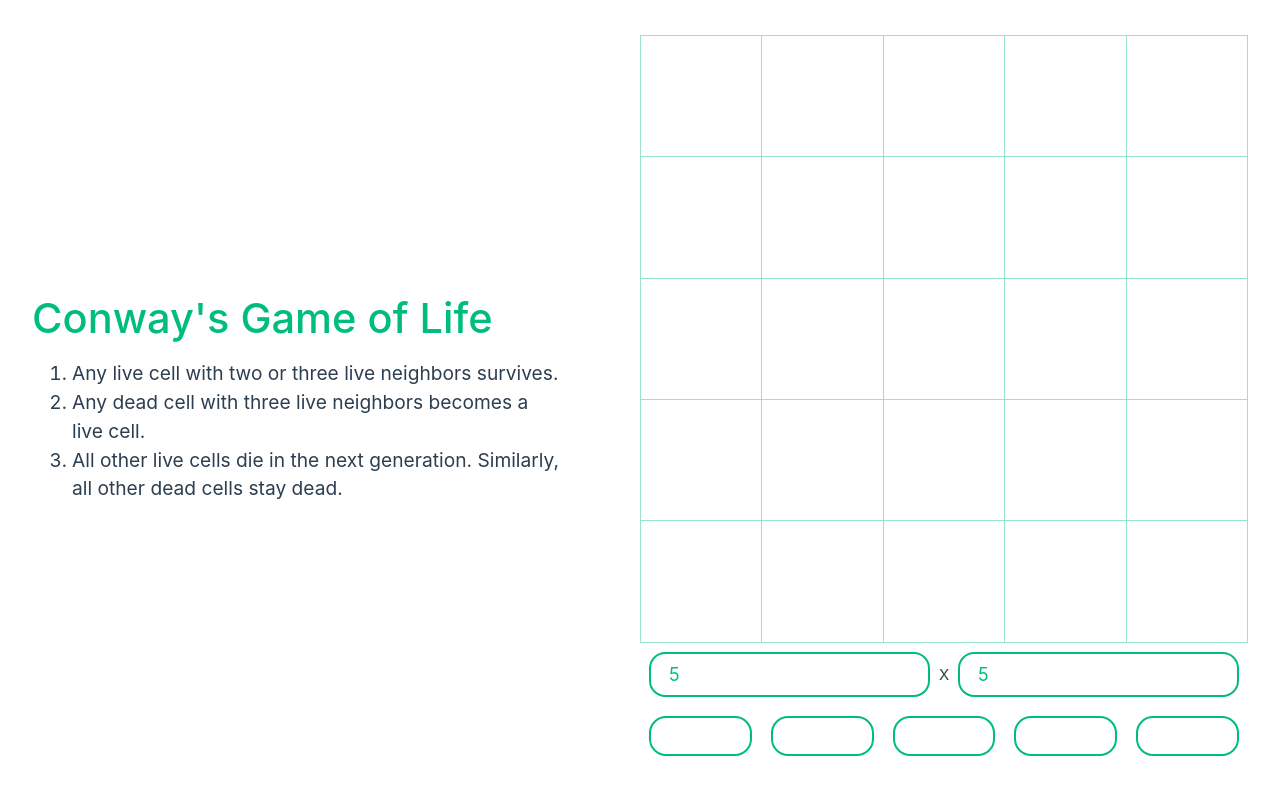
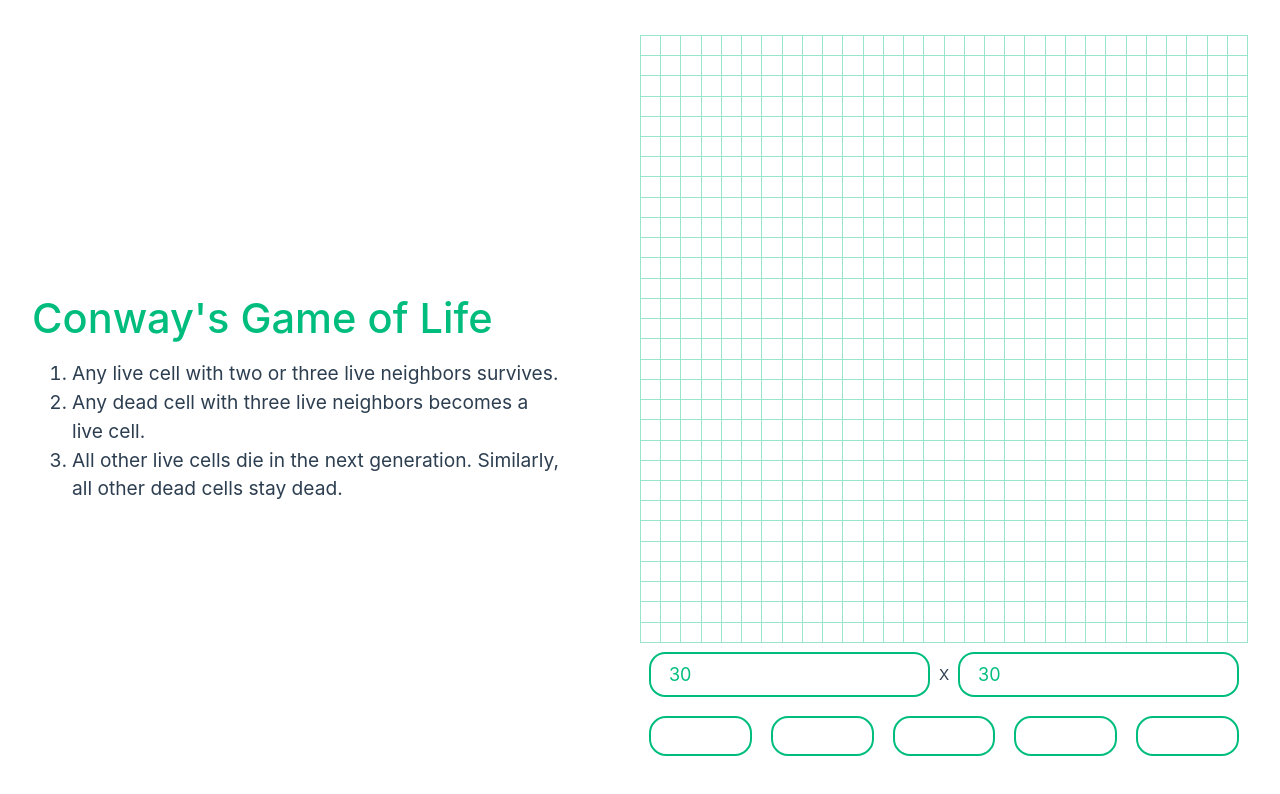
Before and after one commit to Kaloyan-Dimitrov/game-of-life-dev-craft, a Vue app in the folder frontend/: page / in a window 1280 px wide. Shown: the top 794 px of the page. Built offline with nearby package versions, Linux system fonts and the light colour scheme; some icons are missing.

Commit message:
connected frontend to backend logic and finished next-tick functionality

```diff
--- a/frontend/src/stores/game.ts
+++ b/frontend/src/stores/game.ts
@@ -9,8 +9,8 @@ interface IState {
 
 export const useGameStore = defineStore("game", () => {
   // State
-  const width: IState["width"] = ref(5);
-  const height: IState["height"] = ref(5);
+  const width: IState["width"] = ref(30);
+  const height: IState["height"] = ref(30);
   const game: IState["game"] = ref(
     new Array(height.value)
       .fill(false)
@@ -42,6 +42,8 @@ export const useGameStore = defineStore("game", () => {
         },
         body: JSON.stringify(game.value),
       });
+      const result: boolean[][] = await res.json();
+      game.value = result;
     } catch (err) {
       console.error(err);
     }
```
Also changed, not shown: 2 other files (tests, documents, lock files or other folders).
